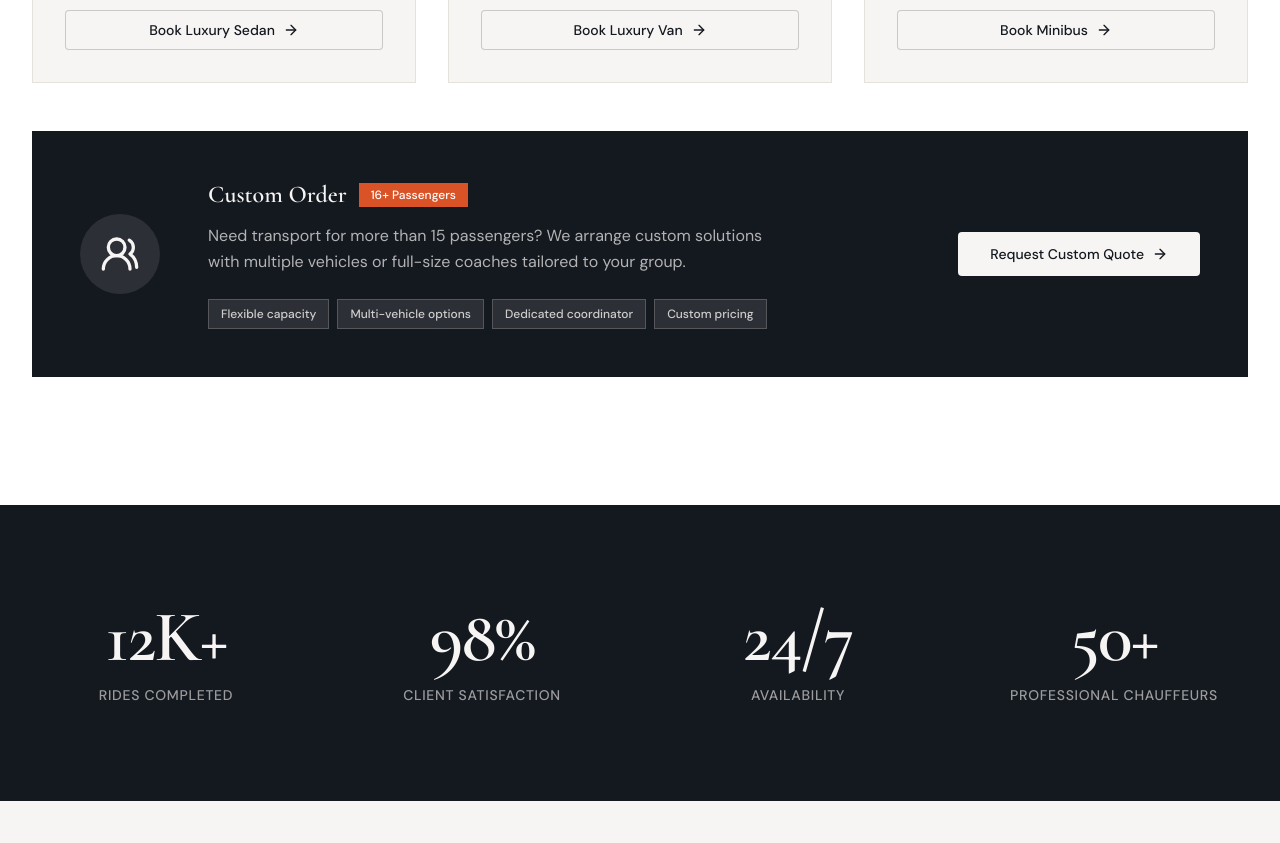
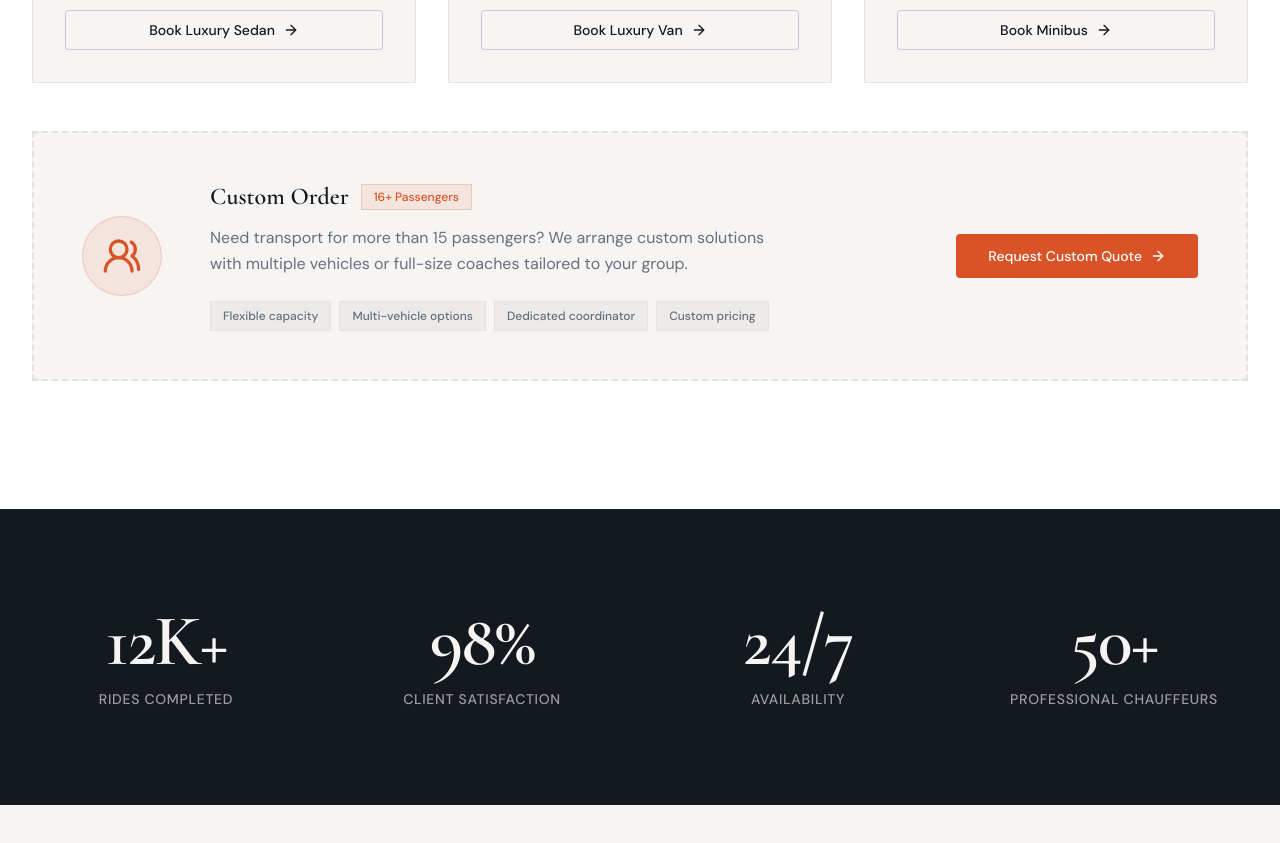
Before and after one commit to HashimS03/LuxTaxi, a Next.js app in the folder LuxTaxi/: page / in a window 1280 px wide. Shown: the part 1740-2583 px from the top of the page. Built offline with nearby package versions, Linux system fonts and the light colour scheme.

Commit message:
feat: redesign custom order card for light theme consistency
Update card to match light aesthetic with bordered style and accent highlights.

Co-authored-by: Hashem Sheikh <116074534+HashimS03@users.noreply.github.com>

```diff
--- a/LuxTaxi/components/fleet.tsx
+++ b/LuxTaxi/components/fleet.tsx
@@ -98,21 +98,21 @@ export function Fleet() {
 
         {/* Custom Order Card */}
         <div className="mt-12">
-          <div className="bg-foreground text-background p-10 lg:p-12 flex flex-col lg:flex-row items-center gap-8 lg:gap-12">
-            <div className="flex h-20 w-20 shrink-0 items-center justify-center rounded-full bg-background/10">
-              <UsersRound className="h-10 w-10 text-background" />
+          <div className="bg-background border-2 border-dashed border-border p-10 lg:p-12 flex flex-col lg:flex-row items-center gap-8 lg:gap-12 transition-all duration-300 hover:border-accent/50">
+            <div className="flex h-20 w-20 shrink-0 items-center justify-center rounded-full bg-accent/10 border border-accent/20">
+              <UsersRound className="h-10 w-10 text-accent" />
             </div>
 
             <div className="flex-1 text-center lg:text-left">
               <div className="flex flex-wrap items-center justify-center lg:justify-start gap-3 mb-3">
-                <h3 className="font-serif text-2xl font-semibold">
+                <h3 className="font-serif text-2xl font-semibold text-foreground">
                   {t("fleet.custom.name")}
                 </h3>
-                <span className="px-3 py-1 text-xs font-medium bg-accent text-accent-foreground">
+                <span className="px-3 py-1 text-xs font-medium bg-accent/10 text-accent border border-accent/20">
                   {t("fleet.custom.badge")}
                 </span>
               </div>
-              <p className="text-background/70 leading-relaxed mb-6 max-w-xl">
+              <p className="text-muted-foreground leading-relaxed mb-6 max-w-xl">
                 {t("fleet.custom.description")}
               </p>
               <div className="flex flex-wrap justify-center lg:justify-start gap-2">
@@ -124,7 +124,7 @@ export function Fleet() {
                 ].map((feature) => (
                   <span
                     key={feature}
-                    className="px-3 py-1.5 text-xs font-medium bg-background/10 text-background/80 border border-background/20"
+                    className="px-3 py-1.5 text-xs font-medium bg-muted text-muted-foreground border border-border"
                   >
                     {feature}
                   </span>
@@ -135,7 +135,7 @@ export function Fleet() {
             <Button
               asChild
               size="lg"
-              className="shrink-0 bg-background text-foreground hover:bg-background/90 group/btn"
+              className="shrink-0 bg-accent text-accent-foreground hover:bg-accent/90 group/btn"
             >
               <Link href="#booking" className="flex items-center gap-2">
                 {t("fleet.custom.cta")}
```
